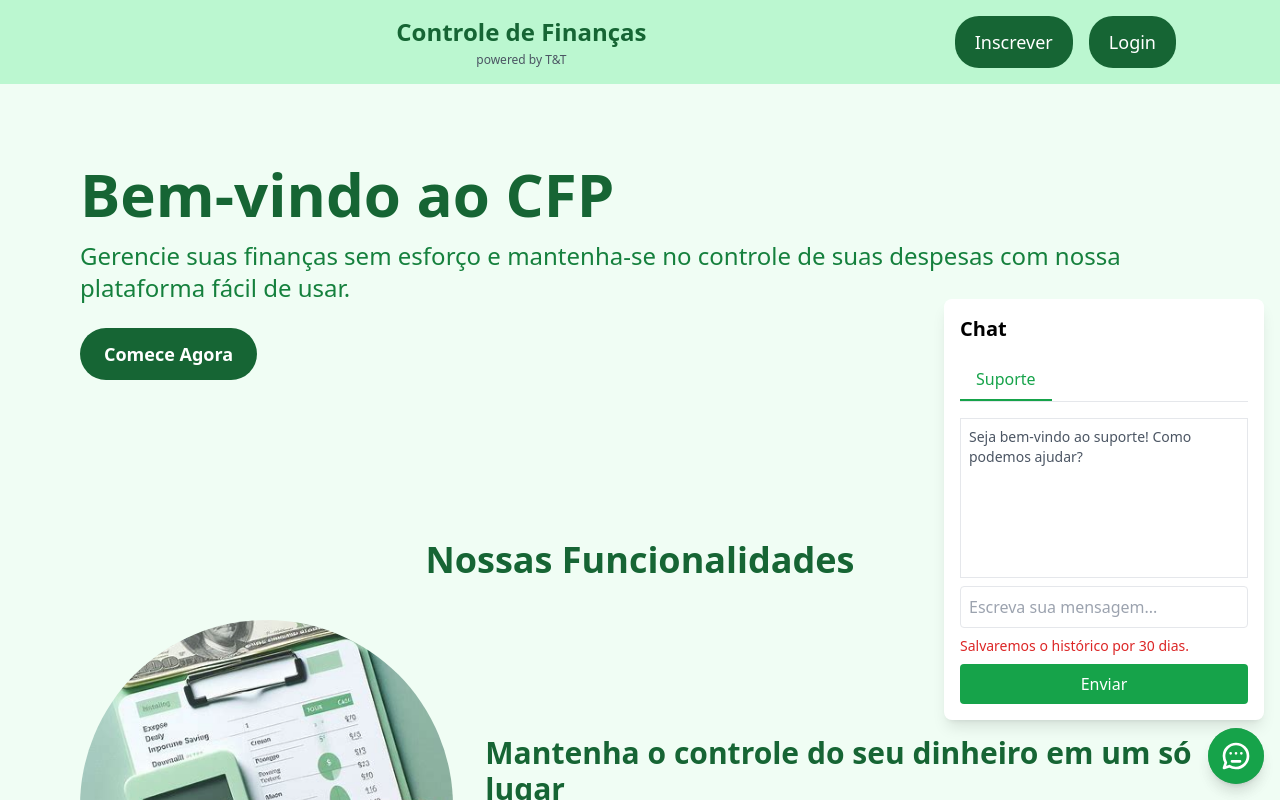
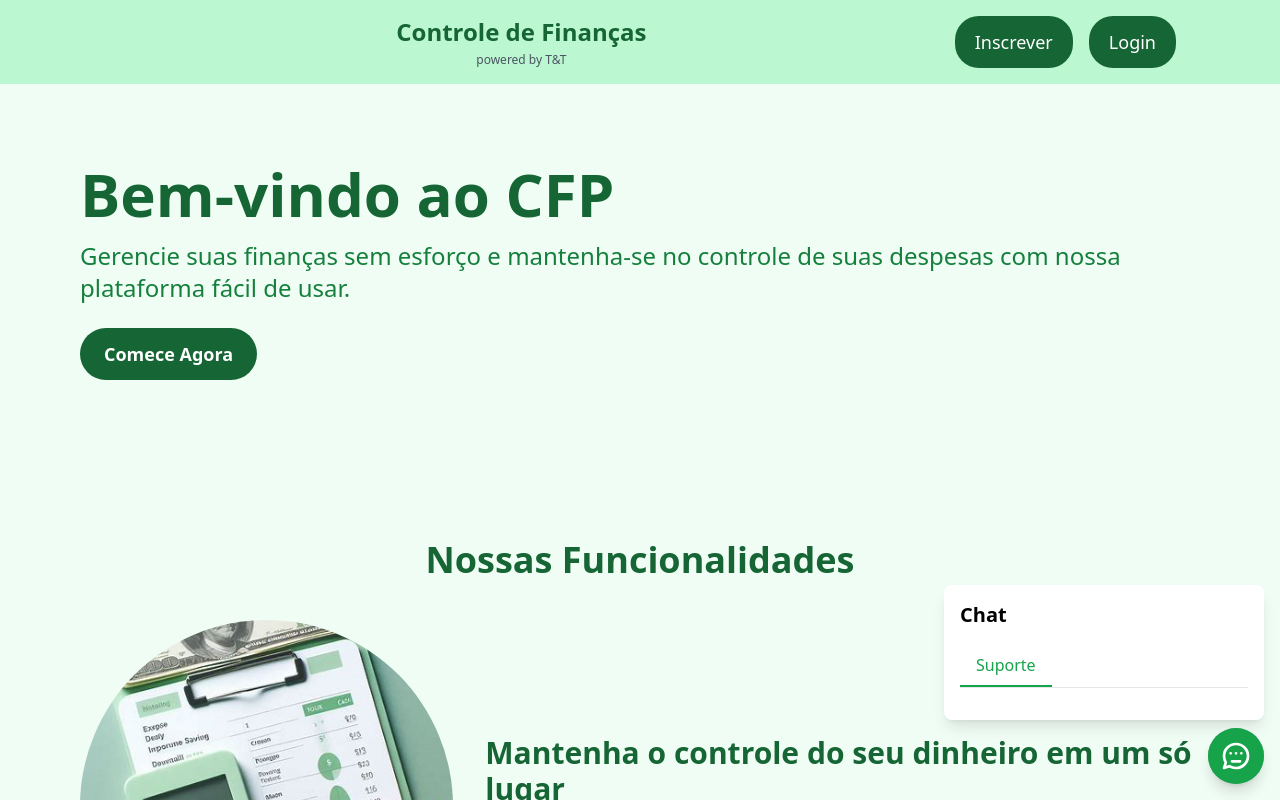
Before and after one commit to taylorteixeira/CFP-Client, a React (Vite) app: page / in a window 1280 px wide. Both pictures are taken after a click on the button 1236 px from the left and 756 px from the top of the page. Shown: the top 800 px of the page. Built offline with nearby package versions, Linux system fonts and the light colour scheme.

Commit message:
Update ChatModal.jsx

```diff
--- a/src/Componets/Layout/ChatModal.jsx
+++ b/src/Componets/Layout/ChatModal.jsx
@@ -71,7 +71,7 @@ const ChatModal = ({ isOpen, onClose, isLoggedIn }) => {
         </div>
 
         {/* Content based on active tab */}
-        {activeTab === "support" && (
+        {/* {activeTab === "support" && (
           <div>
             <div className="h-40 overflow-y-auto border p-2 mb-2">
               <div className="text-sm text-gray-600">
@@ -97,7 +97,7 @@ const ChatModal = ({ isOpen, onClose, isLoggedIn }) => {
               {loading ? "Enviando..." : "Enviar"}
             </button>
           </div>
-        )}
+        )} */}
 
         {activeTab === "ia" && isLoggedIn && (
           <div>
```
